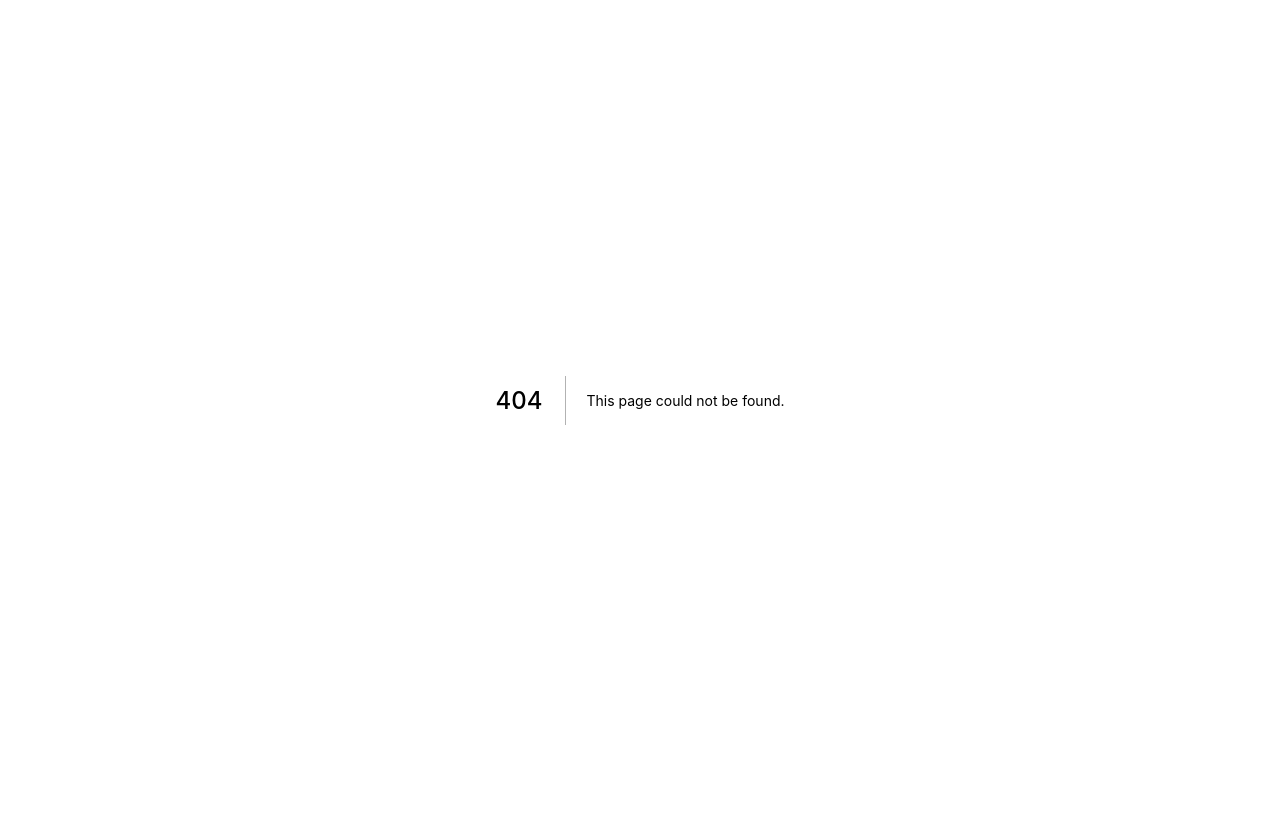
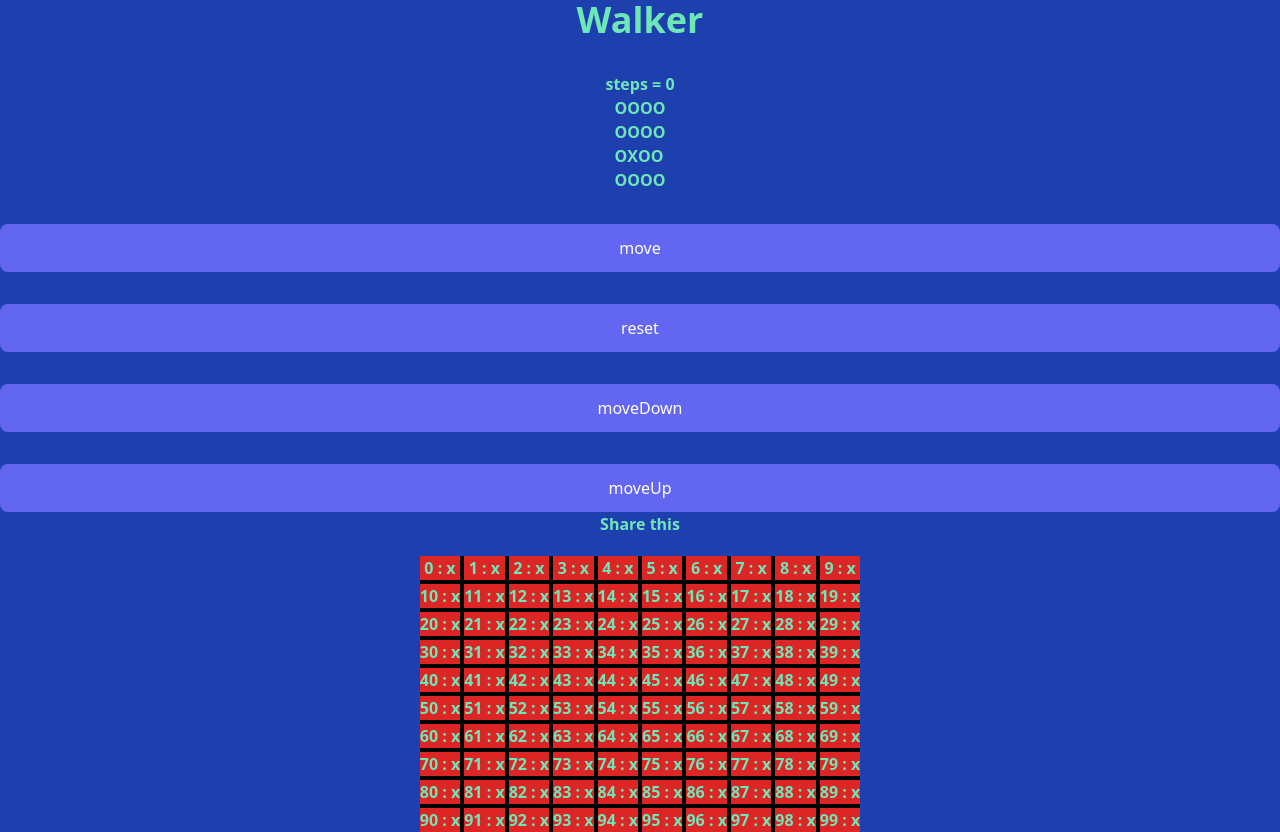
Before and after one commit to leog91/leog, a Next.js app: page /walker in a window 1280 px wide. Before the commit this address had no page. Before the commit the page ends 800 px from the top, so only its background shows below. Built offline with nearby package versions, Linux system fonts and the light colour scheme.

Commit message:
tree like data

```diff
--- /dev/null
+++ b/pages/producer.js
@@ -0,0 +1,30 @@
+import React from "react";
+
+const Producer = () => {
+  console.log("asdW");
+
+  return (
+    <div className="flex flex-col ">
+      <h1>asdas</h1>
+      <Single x={3} />
+      <Single />
+
+      <h1>asdas</h1>
+      <h1>asdas</h1>
+    </div>
+  );
+};
+
+const Single = (props) => {
+  console.log("props", props);
+  return (
+    <div className={"flex justify-center items-center"}>
+      <div>some data www</div>
+      {props.x && (
+        <div className={"text-purple-700 text-2xl p-2"}> asdds {props.x}</div>
+      )}
+    </div>
+  );
+};
+
+export default Producer;
--- /dev/null
+++ b/pages/tree.js
@@ -0,0 +1,127 @@
+import React, { useState } from "react";
+
+//to-do
+const Elem = ({ c, i, setTooltip }) => {
+  return (
+    <div
+      onMouseOver={() => setTooltip(c.name)}
+      onMouseLeave={() => setTooltip(null)}
+      className="m-1 w-32 h-8"
+    >
+      {c.name} {c.pos} index{i}
+    </div>
+  );
+};
+
+const Tree = () => {
+  const [tooltip, setTooltip] = useState(null);
+
+  const buildObj = (a = "aaaa", b = "bbbbb", c = "ccccc") => {
+    return { asdd: a, bbb: b, ccc: c };
+  };
+
+  const data = [
+    {
+      pos: ["1", "1"],
+      name: "name",
+      info: "info",
+      img: "img",
+    },
+    {
+      pos: ["1", "2"],
+      name: "name2",
+      info: "info2",
+      img: "img",
+    },
+  ];
+
+  const data2 = [
+    [
+      {
+        pos: ["0", "0"],
+        name: "name00",
+        info: "info",
+        img: "img",
+      },
+      {
+        pos: ["0", "1"],
+        name: "name01",
+        info: "info",
+        img: "img",
+      },
+
+      {
+        pos: ["0", "2"],
+        name: "name02",
+        info: "info",
+        img: "img",
+      },
+    ],
+    [
+      {
+        pos: ["1", "0"],
+        name: "name2",
+        info: "info",
+        img: "img",
+      },
+      {
+        pos: ["1", "1"],
+        name: "name3",
+        info: "info",
+        img: "img",
+      },
+      {
+        pos: ["1", "2"],
+        name: "name12",
+        info: "info",
+        img: "img",
+      },
+    ],
+
+    [
+      {
+        pos: ["2", "0"],
+        name: "name4",
+        info: "info",
+        img: "img",
+      },
+      {
+        pos: ["2", "1"],
+        name: "name5",
+        info: "info",
+        img: "img",
+      },
+      {
+        pos: ["2", "2"],
+        name: "name22",
+        info: "info",
+        img: "img",
+      },
+    ],
+  ];
+
+  return (
+    <>
+      <div className="flex  flex-col  items-center">
+        {data2.map((d, i) => (
+          <div
+            className={` flex ${i % 2 ? "bg-red-400" : "bg-red-600"}`}
+            key={d[0].name}
+          >
+            {d.map((c) => (
+              <Elem key={c.name} setTooltip={setTooltip} c={c} irow={i} />
+            ))}
+          </div>
+        ))}
+      </div>
+
+      <div className="flex m-auto mt-8 justify-center  rounded-full items-center w-28 h-12 bg-red-500  ">
+        {tooltip && (
+          <div className="bg-red-300 px-3 py-1 rounded-full"> {tooltip}</div>
+        )}
+      </div>
+    </>
+  );
+};
+
+export default Tree;
--- /dev/null
+++ b/pages/walker.js
@@ -0,0 +1,152 @@
+import { useState, useEffect } from "react";
+
+function Walker() {
+  //   const grid = [
+  //     ["O", "O", "O", "O"],
+  //     ["O", "O", "O", "O"],
+  //     ["O", "X", "O", "O"],
+  //     ["O", "O", "O", "O"],
+  //   ];
+
+  // render mode
+  // center(zelda, pokemon)
+  // clasic (chess)
+  // build world (world)/ randomize, vanilla
+  //last 10 steps/timemachine/ undo
+  //walk-transition animation
+  //on key press
+  // next map
+
+  // check keys
+
+  const [step, setStep] = useState(0);
+  const items = Array(100).fill({});
+
+  const [grid, setGrid] = useState([
+    ["O", "O", "O", "O"],
+    ["O", "O", "O", "O"],
+    ["O", "X", "O", "O"],
+    ["O", "O", "O", "O"],
+  ]);
+
+  const [mapSize, setMapSize] = useState({
+    x: 4,
+    y: 4,
+  });
+
+  const [walkerPosition, setWalkerPosition] = useState({
+    x: 1,
+    y: 1,
+  });
+
+  const move = () => {
+    console.log("moving");
+    setGrid([
+      ["O", "O", "O", "O"],
+      ["O", "O", "O", "O"],
+      ["O", "O", "X", "O"],
+      ["O", "O", "O", "O"],
+    ]);
+    setStep(step + 1);
+  };
+
+  const moveDown = () => {
+    console.log("moving Down");
+    console.log("position", walkerPosition);
+    setWalkerPosition({ ...walkerPosition, y: walkerPosition.y + 1 });
+  };
+
+  const moveUp = () => {
+    console.log("moving Up");
+    console.log("position", walkerPosition);
+    setWalkerPosition({ ...walkerPosition, y: walkerPosition.y - 1 });
+  };
+
+  const reset = () => {
+    console.log("reseting");
+    setGrid([
+      ["O", "O", "O", "O"],
+      ["O", "O", "O", "O"],
+      ["O", "X", "O", "O"],
+      ["O", "O", "O", "O"],
+    ]);
+    setStep(0);
+  };
+
+  const handler = (e) => {
+    console.log("handler", e.key);
+  };
+
+  /*
+
+  position(x,y)?
+
+   */
+
+  useEffect(() => {}, [grid, step]);
+
+  return (
+    <>
+      <div onKeyPress={(e) => handler(e)}>
+        <div className=" bg-blue-800 flex flex-col  text-green-300 font-semibold place-items-center  ">
+          <div className="text-4xl   mb-8">Walker</div>
+          <div>steps = {step}</div>
+          <div>
+            {grid.map((l, ixl) => (
+              <div key={ixl} className="flex">
+                {l.map((e, eix) => (
+                  <div className="flex" key={eix}>
+                    {e}
+                  </div>
+                ))}
+              </div>
+            ))}
+          </div>
+
+          <button
+            onClick={() => move()}
+            //   onKeyPress={(e) => handler(e)}
+            className="bg-indigo-500 text-white w-full p-3 rounded-lg mt-8 hover:bg-indigo-700"
+          >
+            {" "}
+            move
+          </button>
+          <button
+            onClick={() => reset()}
+            className="bg-indigo-500 text-white w-full p-3 rounded-lg mt-8 hover:bg-indigo-700"
+          >
+            {" "}
+            reset
+          </button>
+
+          <button
+            onClick={() => moveDown()}
+            //   onKeyPress={(e) => handler(e)}
+            className="bg-indigo-500 text-white w-full p-3 rounded-lg mt-8 hover:bg-indigo-700"
+          >
+            {" "}
+            moveDown
+          </button>
+          <button
+            onClick={() => moveUp()}
+            //   onKeyPress={(e) => handler(e)}
+            className="bg-indigo-500 text-white w-full p-3 rounded-lg mt-8 hover:bg-indigo-700"
+          >
+            {" "}
+            moveUp
+          </button>
+          <div className="mt-auto mb-5">Share this</div>
+          <div className="grid grid-cols-10  grid-rows-10 gap-1 bg-black">
+            {items.map((e, i) => (
+              <div key={i} className="bg-red-600 text-center hover:bg-red-200">
+                {i} : x{" "}
+              </div>
+            ))}
+          </div>
+        </div>
+      </div>
+    </>
+  );
+}
+
+export default Walker;
```
